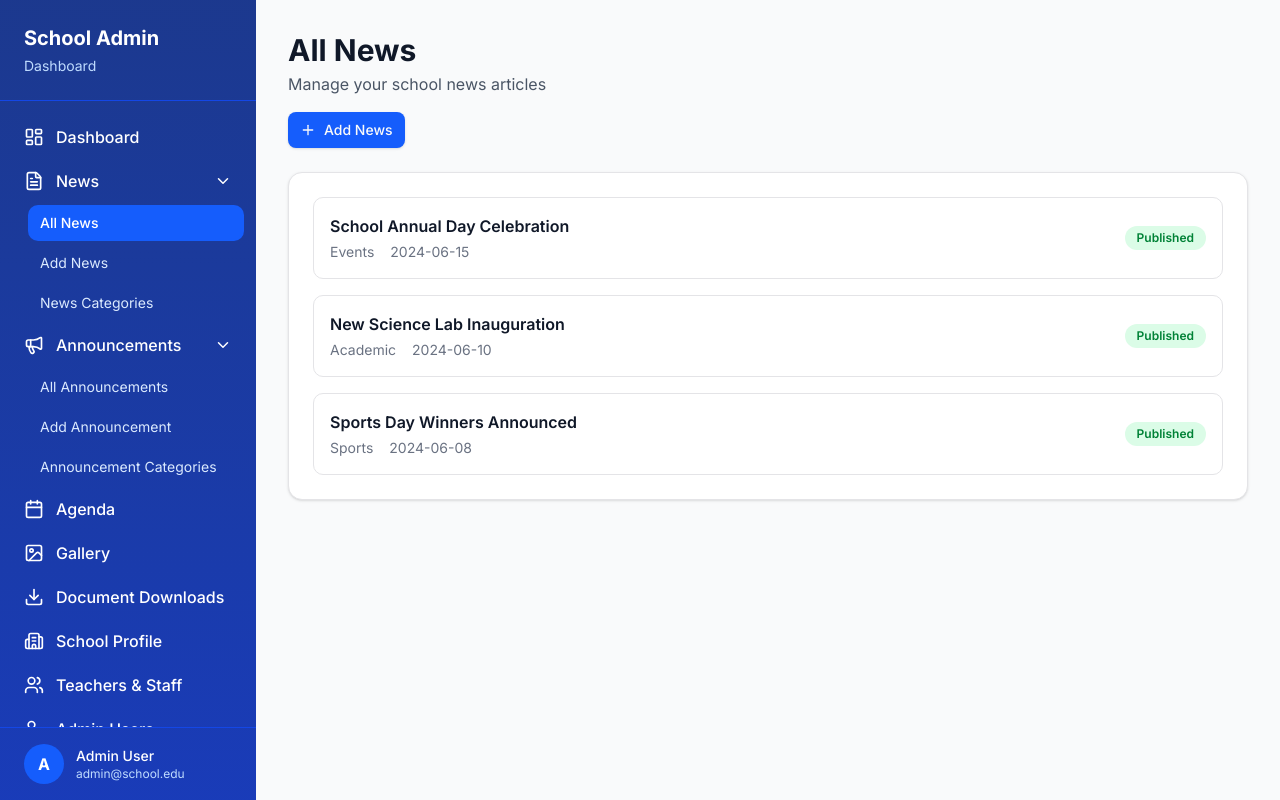
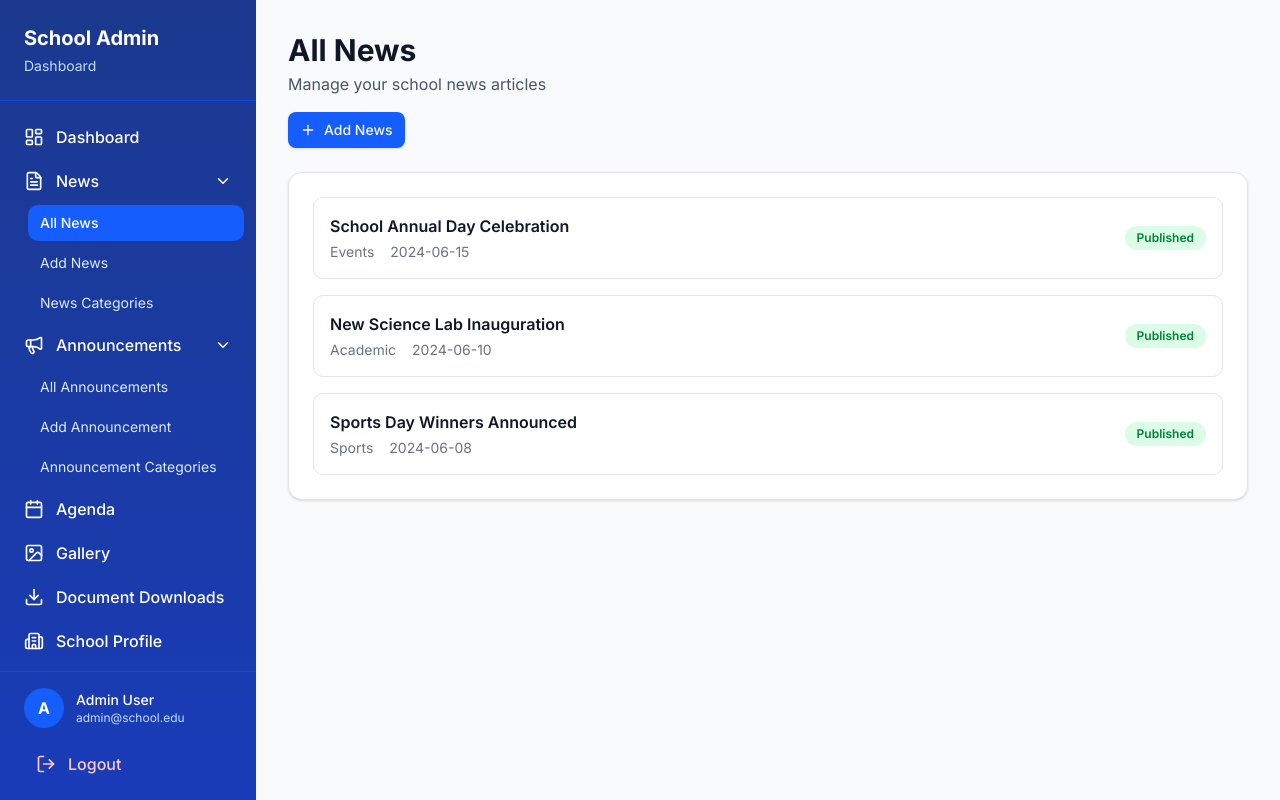
Before and after one commit to fjrhub/smkpgrimojokerto, a Next.js app: page /dashboard/news in a window 1280 px wide. Built offline with nearby package versions, Linux system fonts and the light colour scheme.

Commit message:
feat(sidebar): implement logout button with API call to /api/auth/logout

```diff
--- a/components/dashboard/Sidebar.jsx
+++ b/components/dashboard/Sidebar.jsx
@@ -2,6 +2,7 @@
 
 import { useState } from 'react'
 import Link from 'next/link'
+import { useRouter } from 'next/navigation'
 import { usePathname } from 'next/navigation'
 import {
   LayoutDashboard,
@@ -16,6 +17,7 @@ import {
   Settings,
   ChevronDown,
   ChevronRight,
+  LogOut,
 } from 'lucide-react'
 import { cn } from '@/lib/utils'
 
@@ -82,6 +84,7 @@ const menuItems = [
 
 export default function Sidebar({ isOpen, onClose }) {
   const pathname = usePathname()
+  const router = useRouter()
   const [expandedMenus, setExpandedMenus] = useState(['News', 'Announcements'])
 
   const toggleMenu = (title) => {
@@ -91,6 +94,22 @@ export default function Sidebar({ isOpen, onClose }) {
   }
 
   const isActive = (href) => pathname === href
+
+  const handleLogout = async () => {
+    try {
+      const response = await fetch('/api/auth/logout', {
+        method: 'POST',
+      });
+
+      if (response.ok) {
+        router.push('/login');
+      } else {
+        console.error('Gagal logout:', response.status, await response.text());
+      }
+    } catch (err) {
+      console.error('Network Error:', err);
+    }
+  };
 
   return (
     <aside
@@ -184,6 +203,14 @@ export default function Sidebar({ isOpen, onClose }) {
               <p className="text-blue-200 text-xs">admin@school.edu</p>
             </div>
           </div>
+          {/* Tombol Logout */}
+          <button
+            onClick={handleLogout}
+            className="mt-4 w-full flex items-center gap-3 px-3 py-2 rounded-lg text-red-200 hover:bg-red-900 transition-colors"
+          >
+            <LogOut size={20} />
+            <span className="font-medium">Logout</span>
+          </button>
         </div>
       </div>
     </aside>
```
